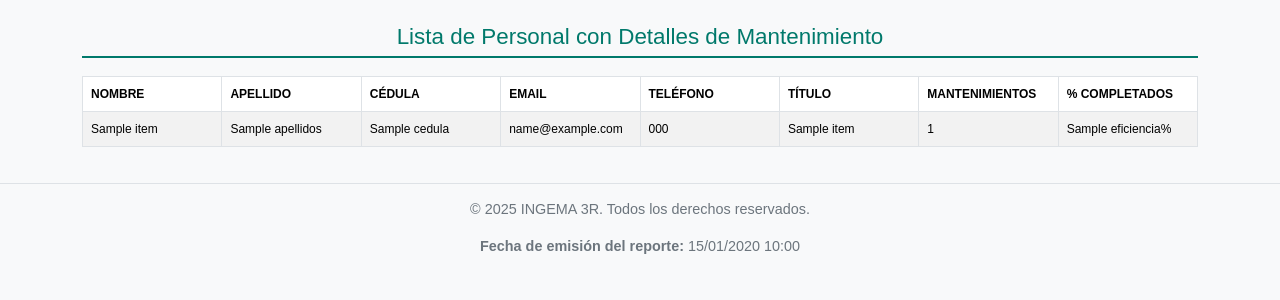
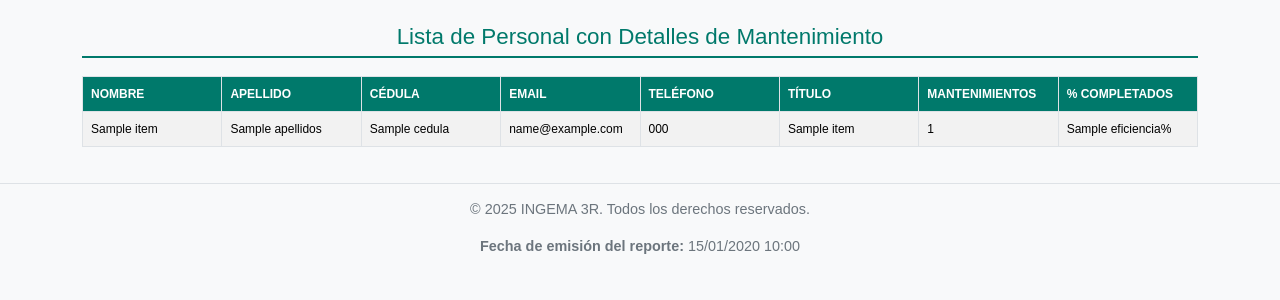
Before and after one commit to Cristiang1021/backendMantenimiento, a Flask app: template app/templates/reporte_personal.html in a window 1280 px wide. Shown: the part 118-418 px from the top of the page. Run offline with Flask 3, Linux system fonts and the light colour scheme; the template is opened without the code that fills it: most values are stand-ins (such as "Sample title", 1, 10 or a date in 2020).

Commit message:
Final final

```diff
--- a/app/templates/reporte_personal.html
+++ b/app/templates/reporte_personal.html
@@ -76,10 +76,12 @@
     }
 
     th {
-      background-color: #00796b;
-      color: white;
-      text-transform: uppercase;
-    }
+  background-color: #00796b !important;
+  color: #ffffff !important;
+  text-transform: uppercase;
+  font-weight: bold;
+  }
+
 
     td,
     th {
```
